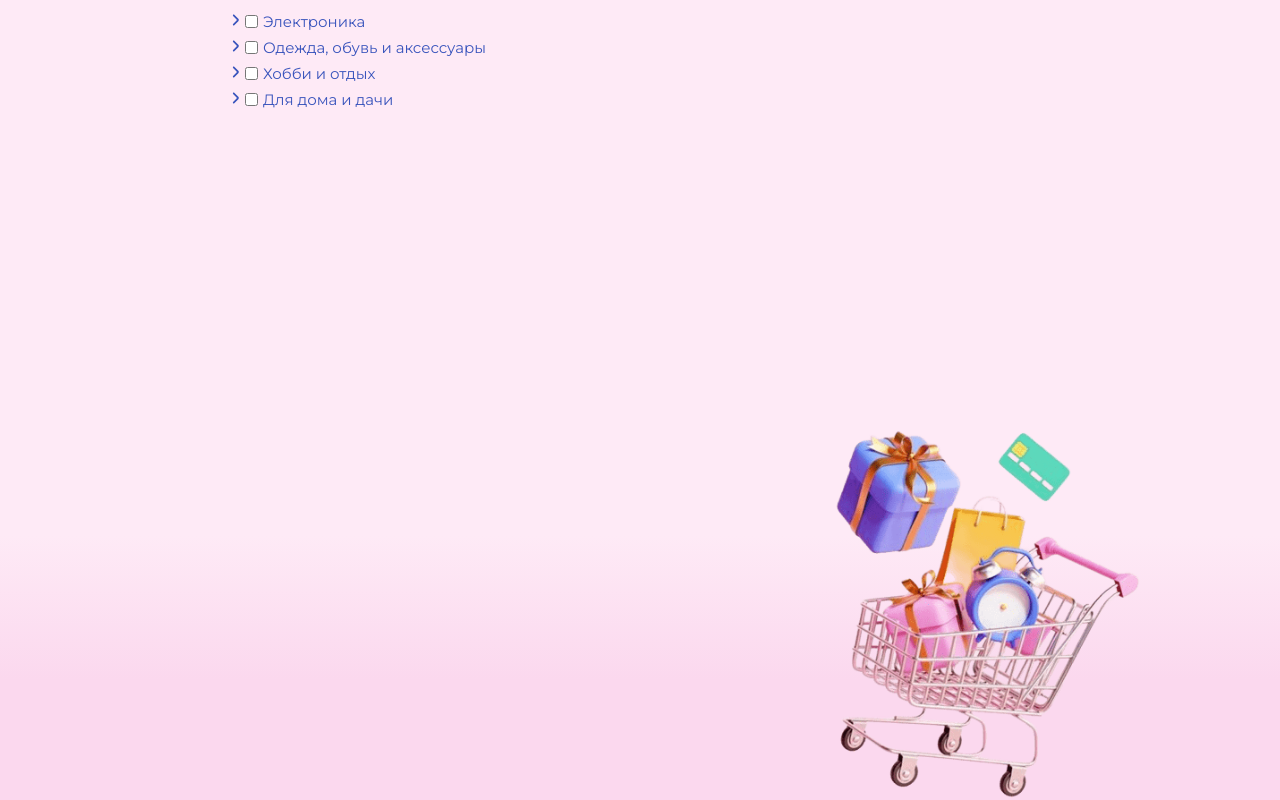
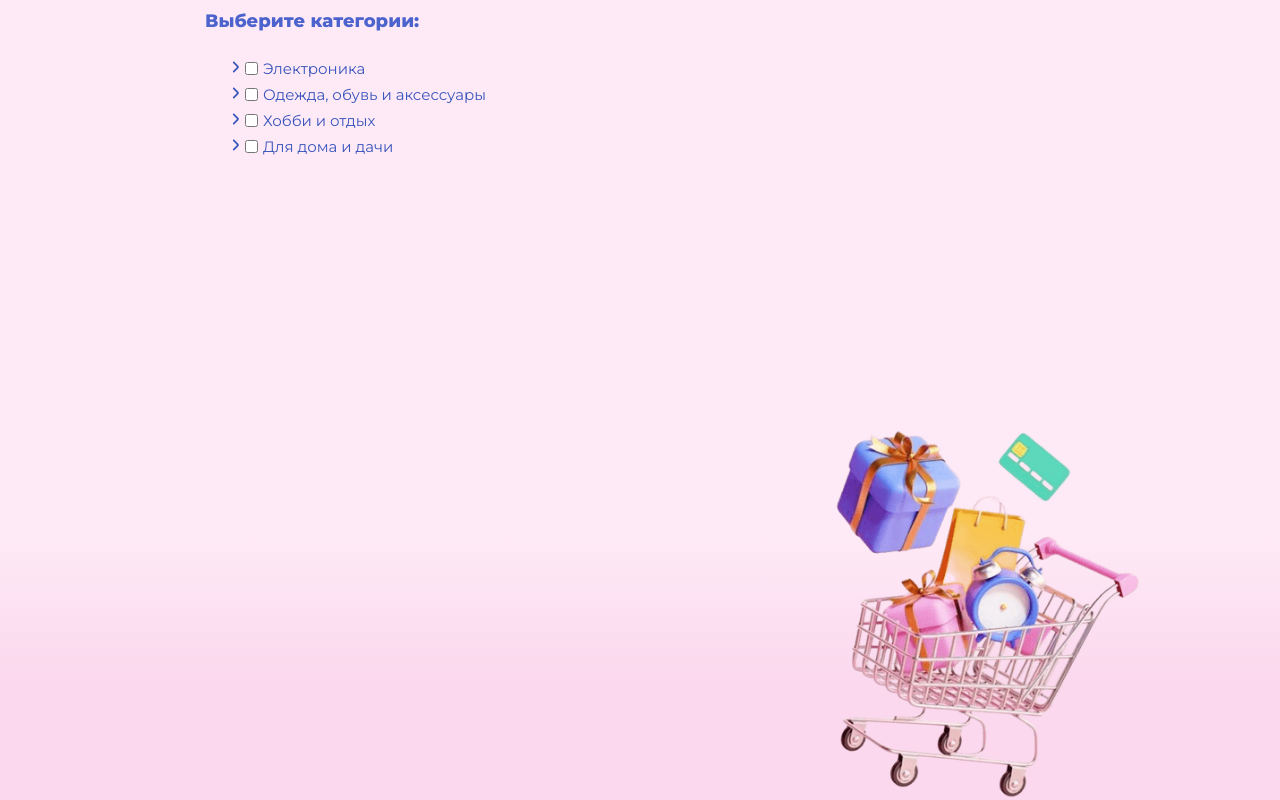
Before and after one commit to AnyaPanf/Unfolding-items-list, a React (Create React App) app: page / in a window 1280 px wide. Built offline with nearby package versions, Linux system fonts and the light colour scheme; the HTML template or start-up script is replaced by a standard one.

Commit message:
animation added

```diff
--- a/src/App.js
+++ b/src/App.js
@@ -8,6 +8,7 @@ function App() {
 
   return (
     <div className={AppCss.container}>
+      <h3>Выберите категории:</h3>
       <NestedCategoriesSelector data={data} setSelectedIds={setSelectedIds} selectedIds={selectedIds} />
       {/* <div className={AppCss.selected}>
         <h3>Все выбранные категории</h3>
--- a/src/App.module.css
+++ b/src/App.module.css
@@ -4,9 +4,6 @@
   width: 1000px;
   margin: 0 auto;
   padding: 0 15px;
-    display: grid;
-    grid-template-columns: 100%;
-    gap: 20px;
   background-image: url('bcgImg.png');
   background-size: 400px;
   background-repeat: no-repeat;
@@ -14,10 +11,10 @@
   min-height: 100vh;
 }
 
-  .selected h3 {
-    text-align: center;
+h3 {
   font-size: 18px;
   color: #4c63ce;
+  padding: 10px 0 15px 50px;
 }
 
 .selectedList {
--- a/src/components/MenuSubItem.js
+++ b/src/components/MenuSubItem.js
@@ -1,9 +1,11 @@
-import arrow from "./arrow.svg"
-import { useState } from "react"
-import MenuSubitemCss from './MenuSubItem.module.css'
+import arrow from "./arrow.svg";
+import { useState } from "react";
+import MenuSubitemCss from './MenuSubItem.module.css';
+import 'animate.css';
 
 export const MenuSubItem = ({ ids, id2category, selectedIds, toggleId }) => {
     const [unfold, setUnfold] = useState([]);
+    const [isOpen, setIsOpen] = useState(false);
 
     const handleClick = (productId) => {
         setUnfold(prev => prev.includes(productId) ? prev.filter((id) => id !== productId) : [...prev, productId]);
--- a/src/components/MenuSubItem.module.css
+++ b/src/components/MenuSubItem.module.css
@@ -5,6 +5,17 @@
 .menuItem {
   margin-left: 20px;
   margin-bottom: 3px;
+  animation: openMenu 0.5s ease-in forwards;
+}
+
+@keyframes openMenu {
+  from {
+    opacity: 0;
+  }
+
+  to {
+    opacity: 100;
+  }
 }
 
 .menuArrow {
```
Also changed, not shown: 1 other file (tests, documents, lock files or other folders). Lines whose indentation alone changed are shown as unchanged.
